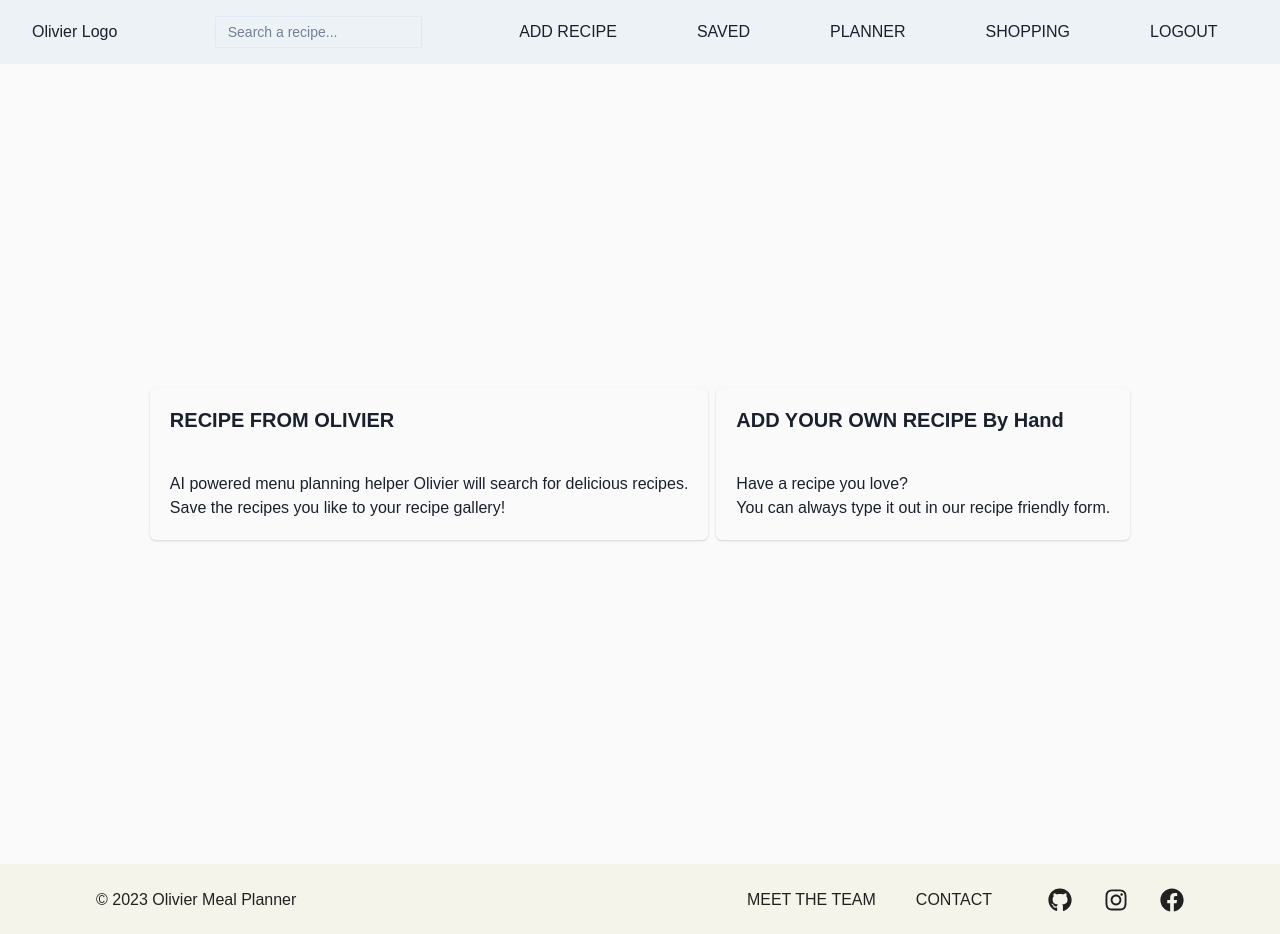
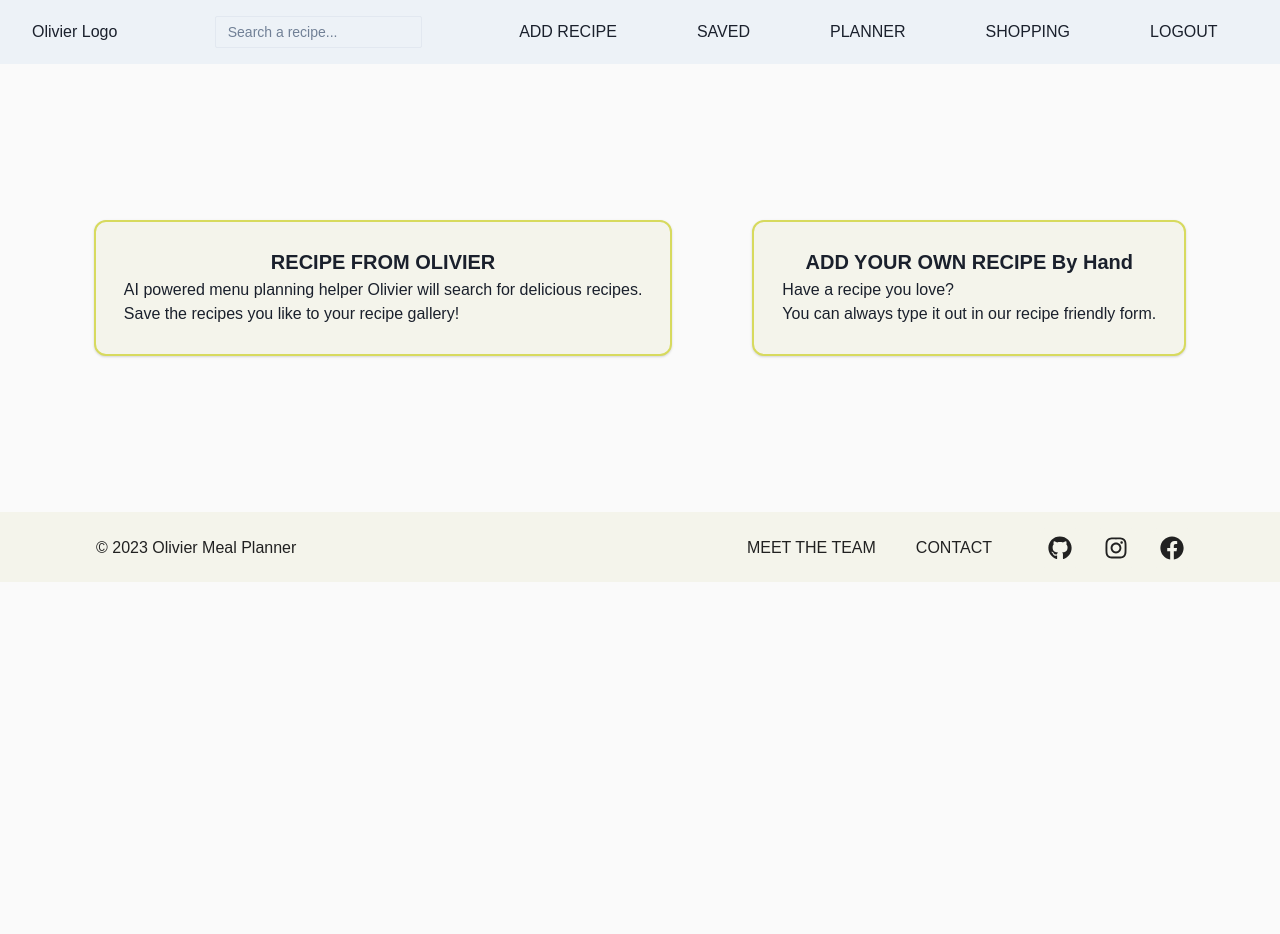
Before and after one commit to Code-the-Dream-School/dd-prac-team1-front, a React (Create React App) app: page /search-choice in a window 1280 px wide. After the commit the page ends 800 px from the top, so only its background shows below. Built offline with nearby package versions, Linux system fonts and the light colour scheme.

Commit message:
added style for search-choice

```diff
--- /dev/null
+++ b/src/Card.tsx
@@ -0,0 +1,27 @@
+import { cardAnatomy } from "@chakra-ui/anatomy";
+import { createMultiStyleConfigHelpers } from "@chakra-ui/react";
+
+const { definePartsStyle, defineMultiStyleConfig } =
+  createMultiStyleConfigHelpers(cardAnatomy.keys);
+
+const baseStyle = definePartsStyle({
+  container: {
+    backgroundColor: "#f4f4eb",
+    borderColor: "#d7da5e",
+    borderWidth: "2px"
+  },
+  header: {
+    paddingBottom: "2px"
+  },
+  body: {
+    paddingTop: "2px"
+  },
+  footer: {
+    paddingTop: "4px"
+  }
+});
+
+// export the component theme
+export const cardTheme = defineMultiStyleConfig({
+  baseStyle
+});
--- a/src/CustomTheme.tsx
+++ b/src/CustomTheme.tsx
@@ -1,4 +1,5 @@
 import { ChakraProvider, extendTheme } from "@chakra-ui/react";
+import { cardTheme } from "./Card";
 
 //extend the theme
 const theme = extendTheme({
@@ -7,12 +8,16 @@ const theme = extendTheme({
     white: "#fafafa",
     green: "#d7da5e",
     brandGray: "#f4f4eb",
-    red: "#E53E3E",
+    red: "#E53E3E"
   },
 
   fonts: {
     body: "Poppins, sans-serif",
-    heading: "Stavok Grotesque, sans-serif",
+    heading: "Stavok Grotesque, sans-serif"
+  },
+
+  components: {
+    Card: cardTheme
   }
 });
 
--- a/src/components/Search/SearchChoice.tsx
+++ b/src/components/Search/SearchChoice.tsx
@@ -2,6 +2,7 @@ import {
   Card,
   CardBody,
   CardHeader,
+  Center,
   Flex,
   HStack,
   Heading,
@@ -17,12 +18,13 @@ const SearchChoice = () => {
   };
 
   return (
-    <Flex justifyContent={"center"} h="100vh">
-
-      <HStack>
-        <Card cursor="pointer" onClick={navigateToAISearch}>
+    <Flex justifyContent={"center"} h="md">
+      <HStack spacing={20}>
+        <Card cursor="pointer" onClick={navigateToAISearch} size="lg">
           <CardHeader>
-            <Heading size="md">RECIPE FROM OLIVIER</Heading>
+            <Center>
+              <Heading size="md">RECIPE FROM OLIVIER</Heading>
+            </Center>
           </CardHeader>
           <CardBody>
             <Text>
@@ -33,9 +35,11 @@ const SearchChoice = () => {
           </CardBody>
         </Card>
 
-        <Card cursor="not-allowed">
+        <Card cursor="not-allowed" size="lg">
           <CardHeader>
-            <Heading size="md">ADD YOUR OWN RECIPE By Hand</Heading>
+            <Center>
+              <Heading size="md">ADD YOUR OWN RECIPE By Hand</Heading>
+            </Center>
           </CardHeader>
           <CardBody>
             <Text>Have a recipe you love?</Text>
```
